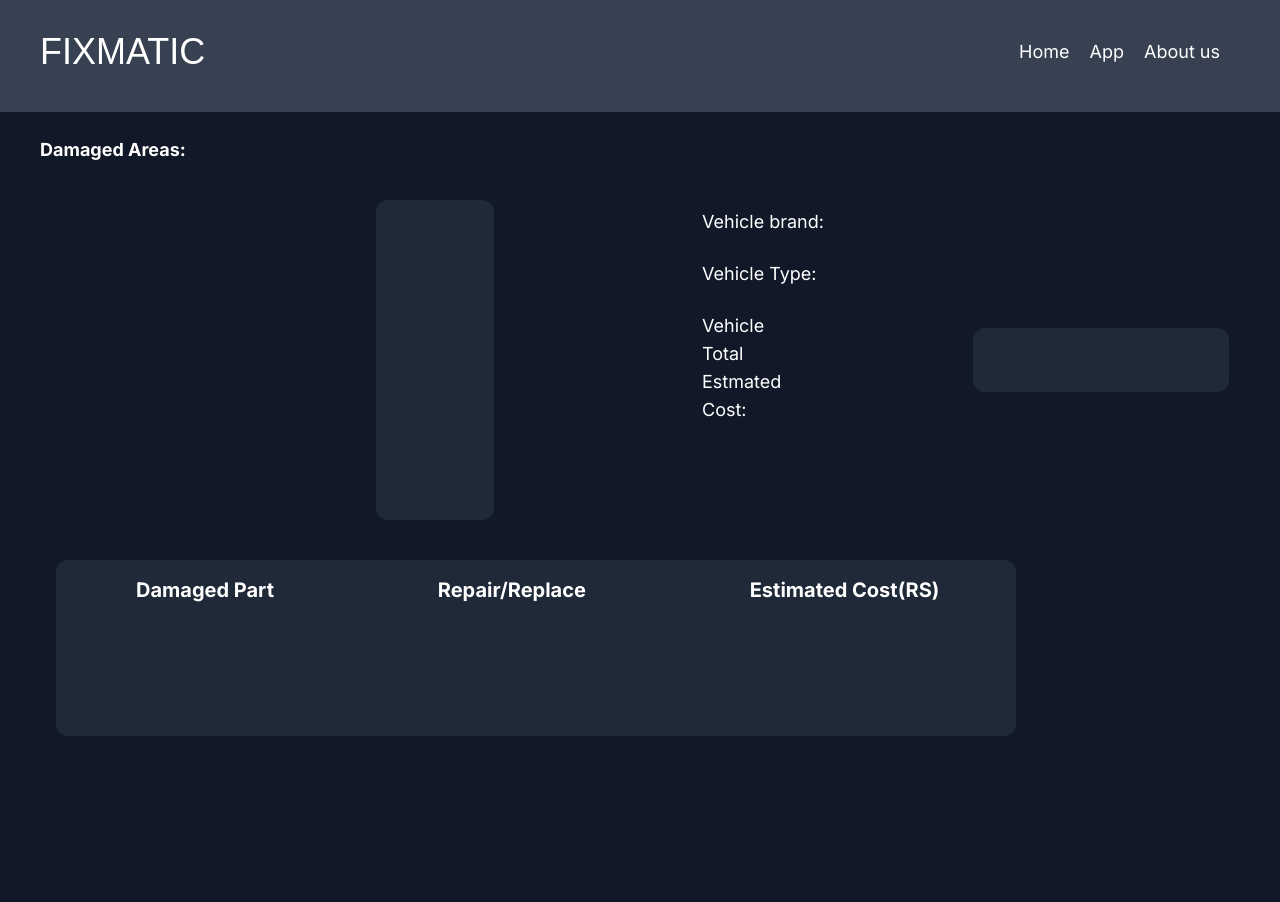
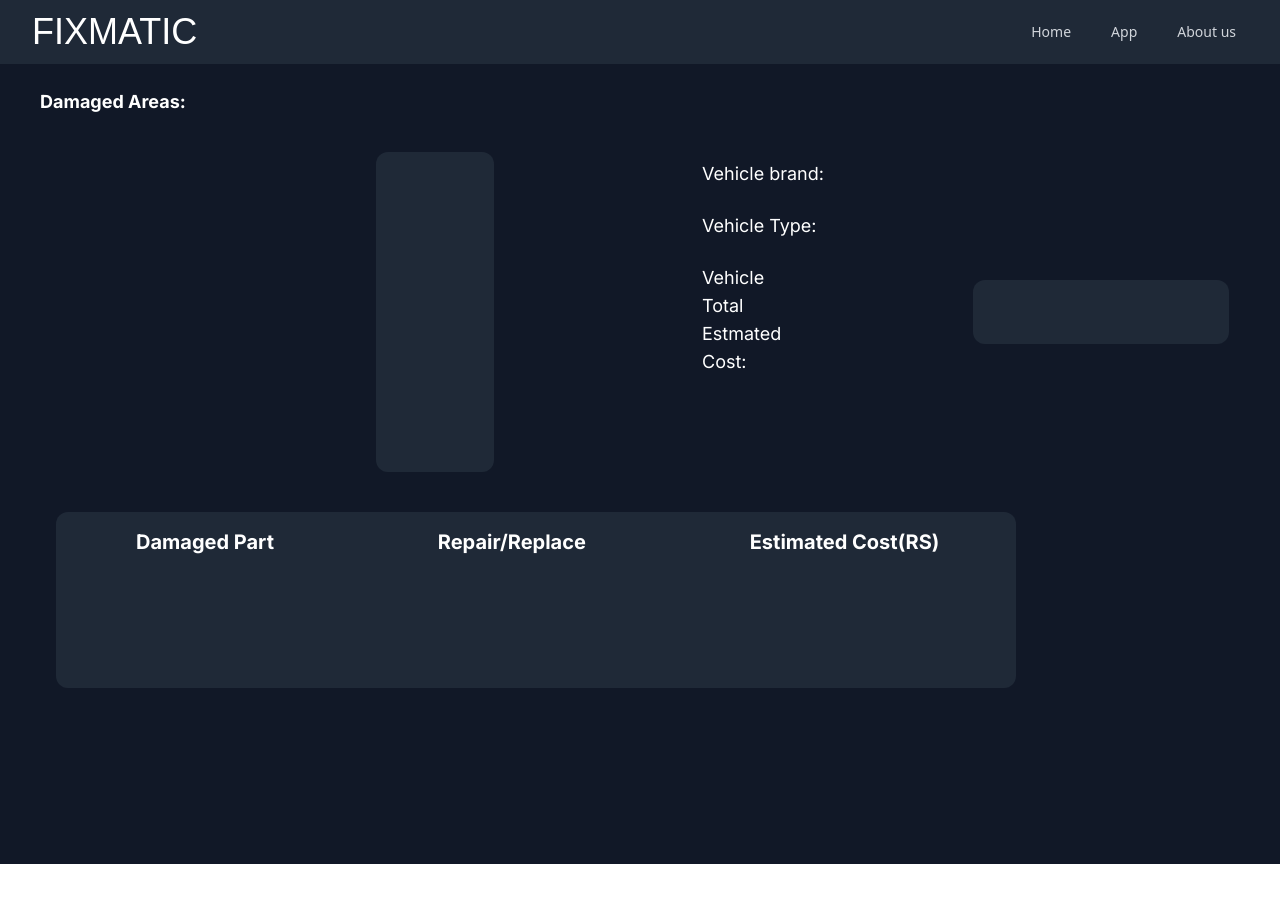
Before and after one commit to KaveeshaChan/SDGP-SE-37, a React (Vite) app in the folder SDGP-37/: page /estmatedCost in a window 1280 px wide. Shown: the top 902 px of the page. After the commit the page ends 864 px from the top, so only its background shows below. Built offline with nearby package versions, Linux system fonts and the light colour scheme; a web font is replaced by a local one.

Commit message:
Update reponsive navbar

```diff
--- a/SDGP-37/src/components/NavBar/navBar.jsx
+++ b/SDGP-37/src/components/NavBar/navBar.jsx
@@ -1,59 +1,44 @@
+import React, { useState } from 'react';
+import { Menu, X } from "heroicons-react";
 
-import {Menu, X} from "heroicons-react"
-import {useState} from 'react';
-
-
-
-export default function Navbar() {
-
-  const [nav, setNav] = useState(false)
-
-  const handleNav = () =>{
-    setNav(!nav)
-  }
-
-
-  // const inactiveLink = "flex gap-1 p-1";
-  // const activeLink = inactiveLink + " bg-white text-gray-800 rounded-l-lg";
-  // // const { pathname } = "/";
-
-
+const Navbar = () => {
+    const [nav, setNav] = useState(false);
+    const handleNav = () => {
+        setNav(!nav);
+    };
     return (
-    <nav className="bg-gray-700 text-white pt-8 flex justify-between items-center text-center m-0 p-10 font-abc overflow-hidden">
-      {/* <div className=""> */}
-      <div>
-        <a className="text-4xl 2xl:text-5xl no-underline font-def">FIXMATIC</a>
+        <>
+            <nav className="bg-gray-800 overflow-hidden">
+                <div className="max-w-7xl md-auto px-4 sm:px-9 lg:px-8">
+                    <div className="flex items-center justify-between h-16">
+                            <div className="flex-shrink-0">
+                                <a href="/" className="text-4xl no-underline font-def mr-28 text-white ">FIXMATIC</a>
                             </div>
-      {/* <div className="flex gap-6 text-xl text-white pl-[60%] flex-wrap"> */}
-      <div>
-        <ul className="hidden sm:flex  text-x  list-none m-0 p-0 text-left  ">
-
-          <li className='mr-5 text-lg'><a href='/'>Home</a></li>
-          <li className='mr-5 text-lg'><a href='/app'>App</a></li>
-          <li className='mr-5 text-lg'><a href='/aboutUs'>About us</a></li>
-        </ul>
-        <div onClick={handleNav} className='block sm:hidden'>
-            {!nav ? <Menu size={20}/> :<X size={20}/> }
-
-        </div>
-        <div className={nav ? 'fixed left-0 top-0 w-72 h-full bg-gray-900 border-r border-r-black-900 ease-in-out duration-500' : 'fixed left-[-100%]'}>
-        <ul className='pt-4'>
-          <li><a className="text-4xl no-underline font-def mr-28 ">FIXMATIC</a></li>
-          <li className='p-4 border-b border-gray-400 pt-6 '><a href='/'></a></li>
-          <li className='p-4 border-b border-gray-400 text-lg'><a href='/'>Home</a></li>
-          <li className='p-4 border-b border-gray-400 text-lg'><a href='/app'>App</a></li>
-          <li className='p-4 border-b border-gray-400 text-lg'><a href='/aboutUs'>About us</a></li>
-          <div>
-
-        </div>
-
-        </ul>
-
+                            <div className="hidden md:block text-left ml-20 font-medium text">
+                                <div className="ml-10 flex items-baseline space-x-4">
+                                    <a href="/" className="text-gray-300 hover:bg-gray-700 hover:text-white px-3 py-2 rounded-md text-sm font-medium">Home</a>
+                                    <a href="/app" className="text-gray-300 hover:bg-gray-700 hover:text-white px-3 py-2 rounded-md text-sm font-medium">App</a>
+                                    <a href="/aboutUs" className="text-gray-300 hover:bg-gray-700 hover:text-white px-3 py-2 rounded-md text-sm font-medium">About us</a>
                                 </div>
                             </div>
-      {/* </div> */}
-      {/* </div> */}
-
+                        <div className="md:hidden">
+                            <button onClick={handleNav} className="bg-gray-800 p-2 inline-flex items-center justify-center text-white hover:text-white hover:bg-gray-700 focus:outline-none focus:ring-2 focus:ring-inset focus:ring-white" aria-expanded="false">
+                                <span className="sr-only">Open main menu</span>
+                                {!nav ? <Menu size={20} /> : <X size={20} />}
+                            </button>
+                        </div>
+                    </div>
+                </div>
+                <div className={nav ? 'fixed left-0 top-0 w-22 h-full bg-gray-900 border-r border-r-black-900 ease-in-out duration-100' : 'fixed left-[-100%]'} >
+                    <div className="px-2 pt-2 pb-3 space-y-1">
+                        <a href="/" className="text-4xl no-underline font-def mr-28 text-white">FIXMATIC</a>
+                        <a href="/" className="text-gray-300 hover:bg-gray-700 hover:text-white block px-3 py-2 rounded-md text-base font-medium">Home</a>
+                        <a href="/app" className="text-gray-300 hover:bg-gray-700 hover:text-white block px-3 py-2 rounded-md text-base font-medium">App</a>
+                        <a href="/aboutUs" className="text-gray-300 hover:bg-gray-700 hover:text-white block px-3 py-2 rounded-md text-base font-medium">About us</a>
+                    </div>
+                </div>
             </nav>
+        </>
     );
-}
+};
+export default Navbar;
```
Lines whose indentation alone changed are shown as unchanged.
